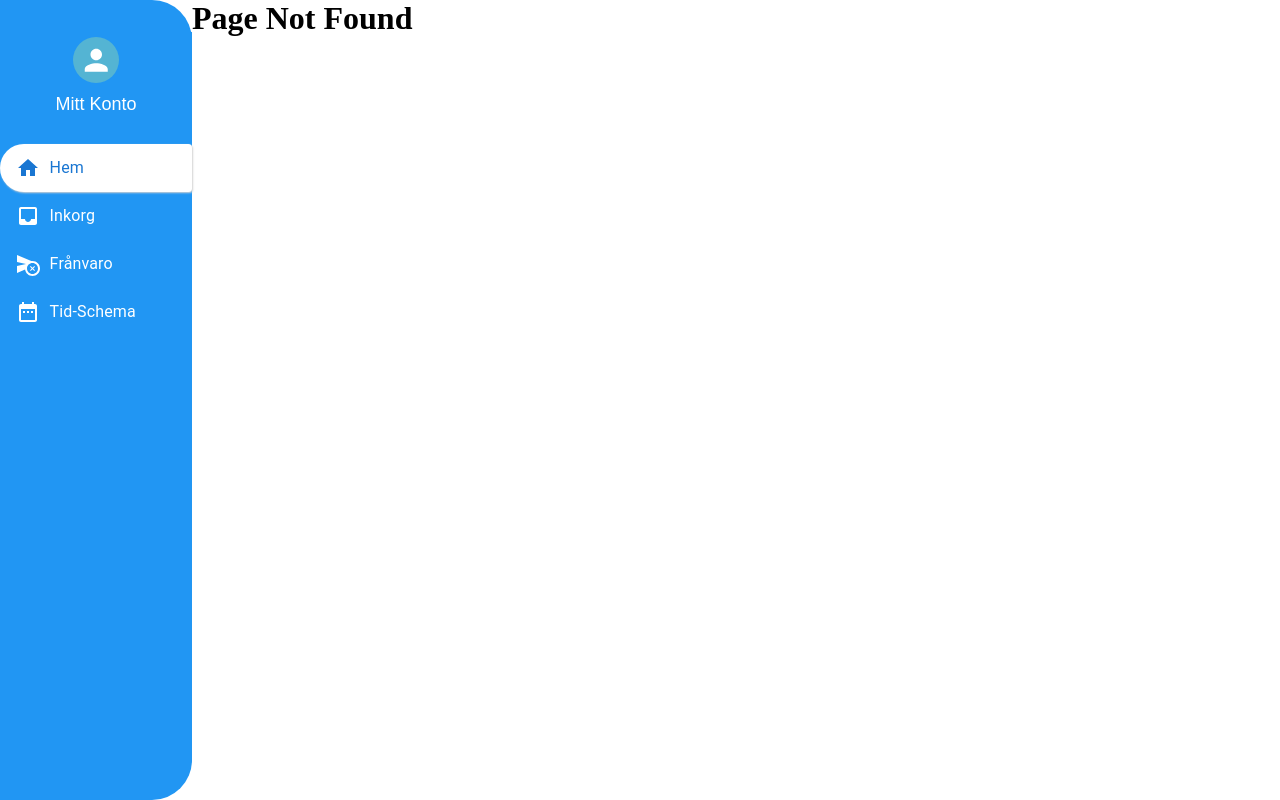
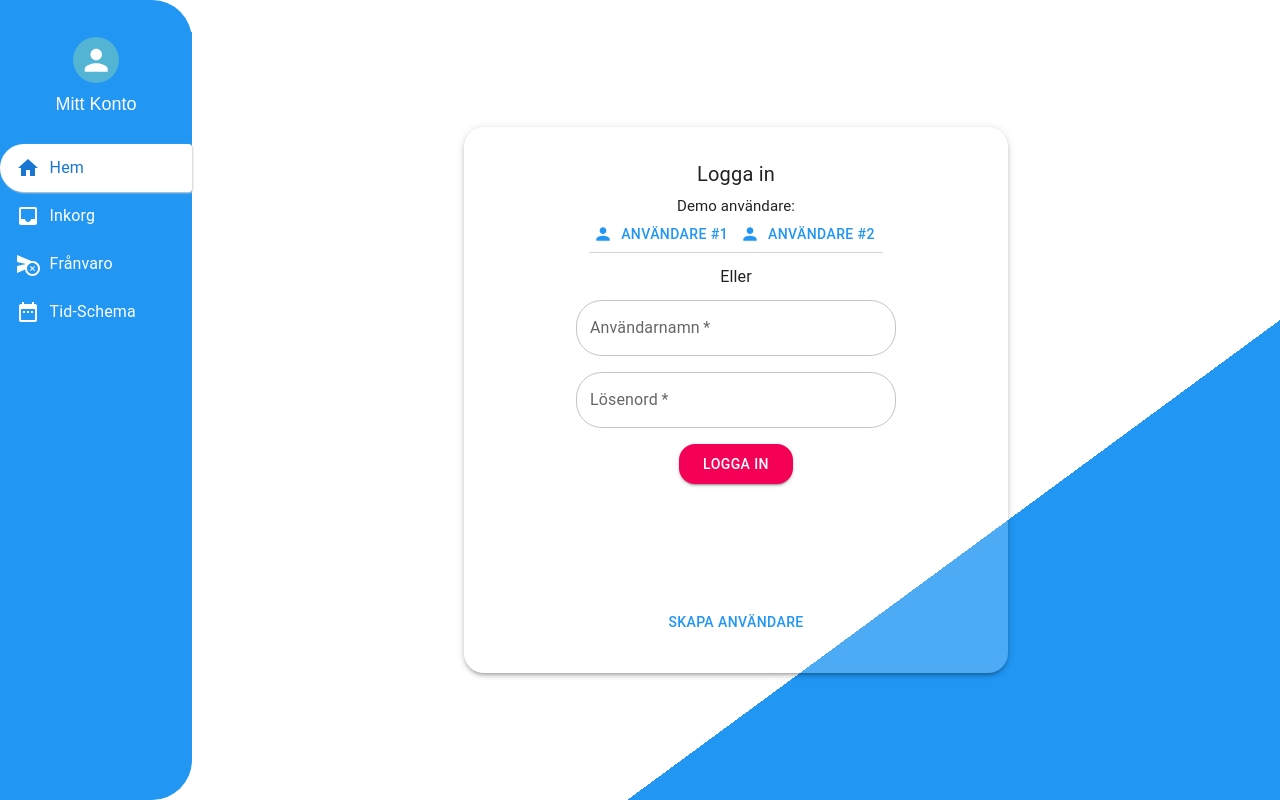
Before and after one commit to A-ForssmanP/InteractWithSchool, a React (Vite) app in the folder frontend/: page /logga_in in a window 1280 px wide. Before the commit this address had no page. Built offline with nearby package versions, Linux system fonts and the light colour scheme; no server answers; the HTML template or start-up script is replaced by a standard one.

Commit message:
handling routes to be rendered when user is authenticated or not

```diff
--- a/frontend/src/components/loginForm/LoginForm.jsx
+++ b/frontend/src/components/loginForm/LoginForm.jsx
@@ -4,7 +4,7 @@ import { useTheme } from "@emotion/react";
 import { useState } from "react";
 import axios from "axios";
 
-function LoginForm() {
+function LoginForm({ isAuthenticated }) {
   const [inputValues, setInputValues] = useState({
     username: "",
     password: "",
@@ -32,6 +32,10 @@ function LoginForm() {
       const res = await axios.post(postUrl, inputValues, {
         withCredentials: true,
       });
+      if (loginError) {
+        setLoginError(null);
+      }
+      isAuthenticated();
     } catch (err) {
       setLoginError(err.request.response);
     }
--- a/frontend/src/pages/Pages.jsx
+++ b/frontend/src/pages/Pages.jsx
@@ -1,5 +1,5 @@
 import { Routes, Route, useNavigate } from "react-router-dom";
-import { useEffect } from "react";
+import { useEffect, useState } from "react";
 import { Box } from "@mui/material";
 import Layout from "./Layout";
 import InboxLayout from "./inbox/InboxLayout";
@@ -18,14 +18,26 @@ import DashBoard from "./dashBoard/DashBoard";
 import Login from "./login/Login";
 
 function Pages() {
-  // const navigate = useNavigate();
-  // useEffect(() => {
-  //   navigate("/loggaIn");
-  // }, []);
+  const [isAuthenticated, setIsAuthenticated] = useState(false);
+  const navigate = useNavigate();
+  console.log(isAuthenticated);
+  useEffect(() => {
+    if (!isAuthenticated) {
+      return navigate("/logga_in");
+    } else {
+      navigate("/");
+    }
+  }, [isAuthenticated]);
+
+  // update state of isAuthenticated
+  const handleIsAuthenticated = (isAuth) => {
+    setIsAuthenticated(isAuth);
+  };
 
   return (
     <Box height={"100%"}>
       <Routes>
+        {isAuthenticated ? (
           <Route path="/" element={<Layout />}>
             <Route index element={<DashBoard />} />
 
@@ -37,7 +49,10 @@ function Pages() {
             <Route path="fronvaro" element={<AbsenceLayout />}>
               <Route index element={<Absence />} />
               <Route path=":id/registrera" element={<AbsenceForm />} />
-            <Route path=":id/registrera/inskickad" element={<RegisterDone />} />
+              <Route
+                path=":id/registrera/inskickad"
+                element={<RegisterDone />}
+              />
               <Route path=":id/oversikt" element={<AbsenceOverview />} />
             </Route>
 
@@ -52,8 +67,16 @@ function Pages() {
                 element={<TimeScheduleOverview />}
               />
             </Route>
-          <Route path="/loggaIn" element={<Login />} />
           </Route>
+        ) : (
+          <Route
+            path="/logga_in"
+            element={
+              <Login isAuthenticated={() => handleIsAuthenticated(true)} />
+            }
+          />
+        )}
+
         <Route path="*" element={<h1>Page Not Found</h1>} />
       </Routes>
     </Box>
--- a/frontend/src/pages/login/Login.jsx
+++ b/frontend/src/pages/login/Login.jsx
@@ -2,7 +2,7 @@ import { useTheme } from "@emotion/react";
 import LoginForm from "../../components/loginForm/LoginForm";
 import { Box } from "@mui/material";
 
-function Login() {
+function Login({ isAuthenticated }) {
   const theme = useTheme();
   return (
     <Box
@@ -21,7 +21,7 @@ function Login() {
         },
       }}
     >
-      <LoginForm />
+      <LoginForm isAuthenticated={isAuthenticated} />
     </Box>
   );
 }
```
Also changed, not shown: 1 other file (tests, documents, lock files or other folders). Lines whose indentation alone changed are shown as unchanged.
